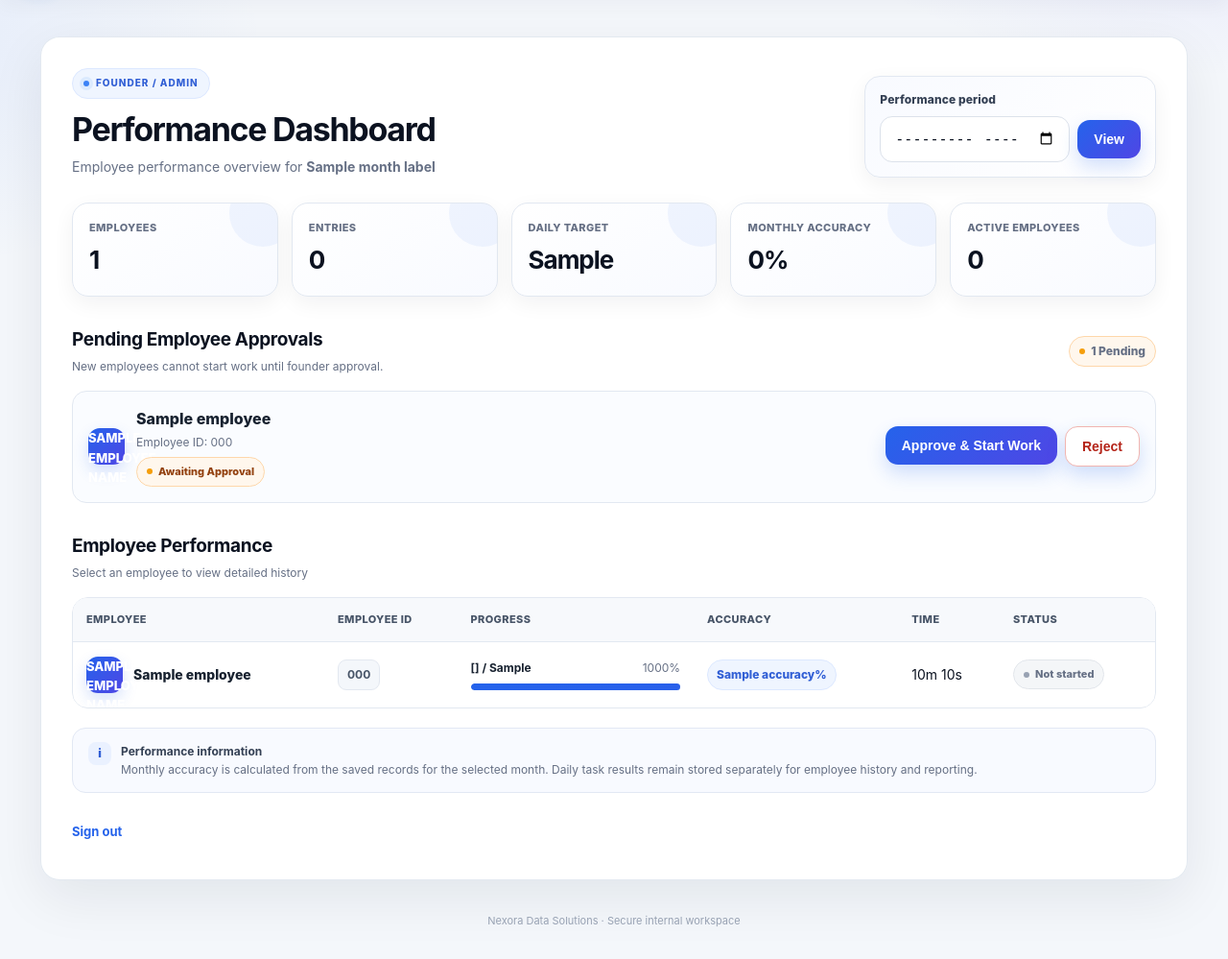
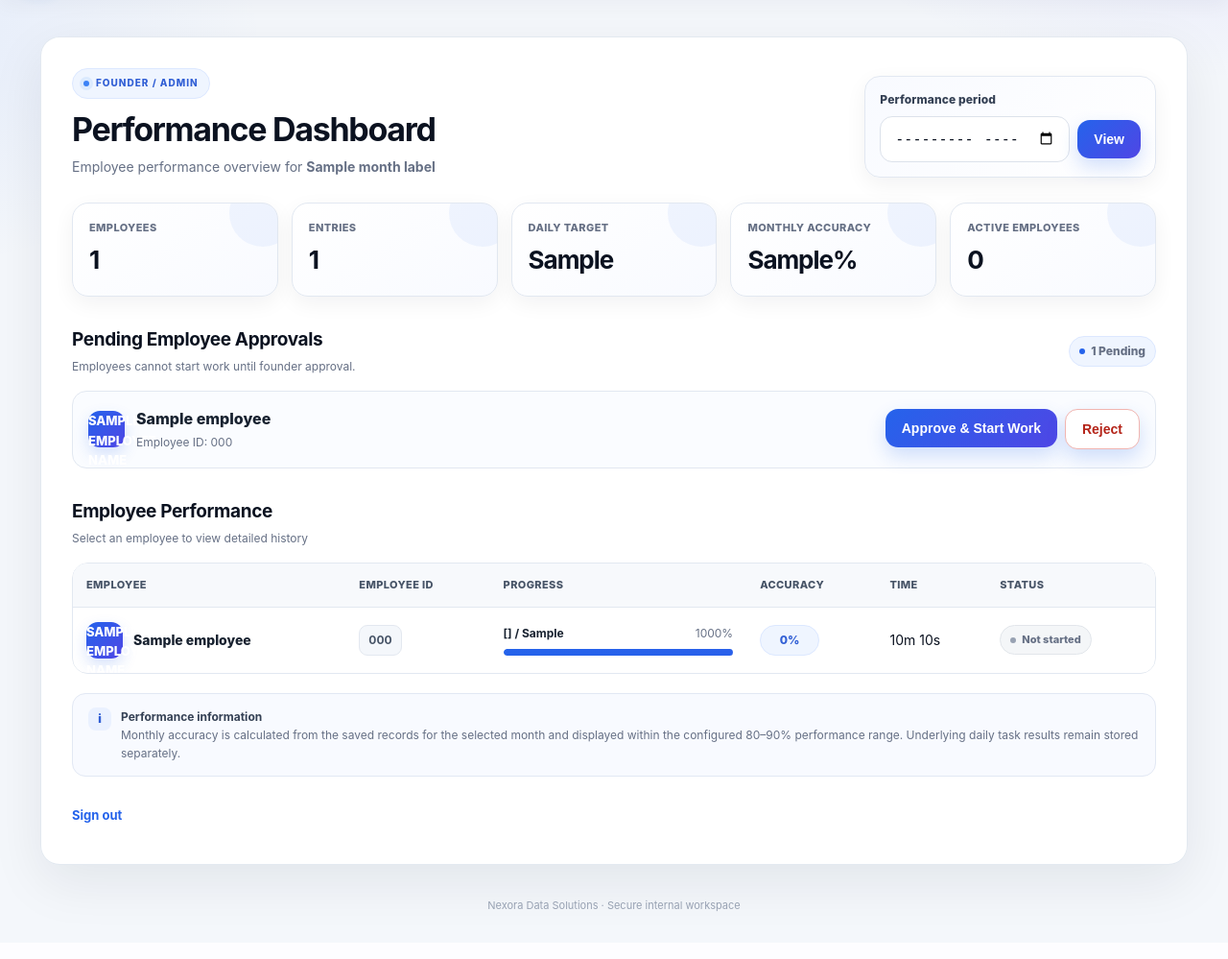
Before and after one commit to ankitsingh9939663322-bot/Employee--data-entry-portals, a Flask app: template templates/founder.html in a window 1280 px wide. Shown: the part 65-1064 px from the top of the page at 96% size. After the commit the page ends 1015 px from the top, so only its background shows below. Run offline with Flask 3, Linux system fonts and the light colour scheme; the template is opened without the code that fills it: most values are stand-ins (such as "Sample title", 1, 10 or a date in 2020); some libraries are stand-ins or nearby versions.

Commit message:
Update founder.html

```diff
--- a/templates/founder.html
+++ b/templates/founder.html
@@ -18,6 +18,10 @@
     >
 
     <style>
+
+        /* -------------------------------------------------
+           PREMIUM FOUNDER DASHBOARD
+        ------------------------------------------------- */
 
         .dashboard-hero {
             display:flex;
@@ -243,16 +247,6 @@
             background:#98a2b3;
         }
 
-        .status-pending {
-            color:#92400e;
-            background:#fff7ed;
-            border:1px solid #fed7aa;
-        }
-
-        .status-pending:before {
-            background:#f59e0b;
-        }
-
         .dashboard-note {
             display:flex;
             align-items:flex-start;
@@ -290,6 +284,7 @@
             padding:8px 0;
             font-size:13px;
         }
+
 
         /* -------------------------------------------------
            FOUNDER APPROVAL PANEL
@@ -346,6 +341,11 @@
             border:1px solid #f1b5b0 !important;
         }
 
+
+        /* -------------------------------------------------
+           MOBILE
+        ------------------------------------------------- */
+
         @media(max-width:700px) {
 
             .dashboard-hero {
@@ -398,6 +398,10 @@
 <body>
 
 
+<!-- =====================================================
+     HEADER
+===================================================== -->
+
 <div class="header">
 
     <div class="brand">
@@ -406,6 +410,10 @@
 
 </div>
 
+
+<!-- =====================================================
+     MAIN CONTAINER
+===================================================== -->
 
 <div class="container">
 
@@ -473,47 +481,6 @@
              SUMMARY STATISTICS
         ================================================== -->
 
-        {% set total_employees = report_rows|length %}
-
-        {% set total_entries = 0 %}
-
-        {% set total_correct = 0 %}
-
-        {% set active_count = 0 %}
-
-        {% for row in report_rows %}
-
-            {% set total_entries =
-                total_entries + row.completed
-            %}
-
-            {% set total_correct =
-                total_correct + row.correct
-            %}
-
-            {% if row.completed > 0 %}
-
-                {% set active_count =
-                    active_count + 1 %}
-
-            {% endif %}
-
-        {% endfor %}
-
-
-        {% if total_entries > 0 %}
-
-            {% set overall_accuracy =
-                (total_correct / total_entries * 100)|round(1)
-            %}
-
-        {% else %}
-
-            {% set overall_accuracy = 0 %}
-
-        {% endif %}
-
-
         <div class="stats">
 
 
@@ -524,7 +491,7 @@
                 Employees
 
                 <b>
-                    {{ total_employees }}
+                    {{ rows|length }}
                 </b>
 
             </div>
@@ -576,7 +543,22 @@
                 Active Employees
 
                 <b>
+
+                    {% set active_count = 0 %}
+
+                    {% for row in rows %}
+
+                        {% if row.completed > 0 %}
+
+                            {% set active_count =
+                                active_count + 1 %}
+
+                        {% endif %}
+
+                    {% endfor %}
+
                     {{ active_count }}
+
                 </b>
 
             </div>
@@ -587,9 +569,6 @@
 
         <!-- =================================================
              PENDING FOUNDER APPROVALS
-
-             IMPORTANT:
-             Only NEW/PENDING employees appear here.
         ================================================== -->
 
         {% if pending_employees %}
@@ -605,13 +584,12 @@
                     </h2>
 
                     <span>
-                        New employees cannot start work
-                        until founder approval.
+                        Employees cannot start work until founder approval.
                     </span>
 
                 </div>
 
-                <span class="status-badge status-pending">
+                <span class="status-badge status-progress">
                     {{ pending_count }} Pending
                 </span>
 
@@ -647,17 +625,6 @@
                             <span class="approval-id">
                                 Employee ID:
                                 {{ employee.employee_code }}
-                            </span>
-
-                            <span
-                                style="
-                                    display:block;
-                                    margin-top:5px;
-                                "
-                            >
-                                <span class="status-badge status-pending">
-                                    Awaiting Approval
-                                </span>
                             </span>
 
                         </div>
@@ -797,7 +764,7 @@
                 <tbody>
 
 
-                {% for row in report_rows %}
+                {% for row in rows %}
 
                     <tr>
 
@@ -818,7 +785,7 @@
 
                                     <a
                                         href="{{ url_for(
-                                            'employee_history',
+                                            'founder_employee',
                                             employee_id=row.employee.id
                                         ) }}"
                                     >
@@ -865,14 +832,12 @@
 
                                         {% if daily_target %}
 
-                                            {{
-                                                (
+                                            {{ (
                                                 row.completed
                                                 /
                                                 daily_target
                                                 * 100
-                                                )|round(0)
-                                            }}%
+                                            )|round(0) }}%
 
                                         {% else %}
 
@@ -891,16 +856,12 @@
                                         class="mini-progress-fill"
                                         style="
                                             width:
-                                            {{
-                                                (
+                                            {{ (
                                                 row.completed
                                                 /
                                                 daily_target
                                                 * 100
-                                                )
-                                                if daily_target
-                                                else 0
-                                            }}%;
+                                            ) if daily_target else 0 }}%;
                                         "
                                     ></div>
 
@@ -915,11 +876,23 @@
 
                         <td>
 
+                            {% if row.completed > 0 %}
+
                                 <span class="accuracy-badge">
 
                                     {{ row.accuracy }}%
 
                                 </span>
+
+                            {% else %}
+
+                                <span class="accuracy-badge">
+
+                                    0%
+
+                                </span>
+
+                            {% endif %}
 
                         </td>
 
@@ -928,14 +901,14 @@
 
                         <td>
 
-                            {% if row.seconds %}
+                            {% if row.result %}
 
                                 {% set minutes =
-                                    row.seconds // 60
+                                    row.result.seconds // 60
                                 %}
 
                                 {% set seconds =
-                                    row.seconds % 60
+                                    row.result.seconds % 60
                                 %}
 
                                 {% if minutes > 0 %}
@@ -1010,10 +983,7 @@
 
                         <td
                             colspan="6"
-                            style="
-                                text-align:center;
-                                padding:35px;
-                            "
+                            style="text-align:center;padding:35px;"
                         >
 
                             <strong>
@@ -1062,9 +1032,10 @@
                 <br>
 
                 Monthly accuracy is calculated from the saved
-                records for the selected month. Daily task
-                results remain stored separately for employee
-                history and reporting.
+                records for the selected month and displayed
+                within the configured 80–90% performance range.
+                Underlying daily task results remain stored
+                separately.
 
             </div>
 
@@ -1073,7 +1044,7 @@
 
         <!-- =================================================
              LOGOUT
-        ================================================== -->
+        ================================================= -->
 
         <a
             class="logout-link"
@@ -1088,6 +1059,10 @@
 </div>
 
 
+<!-- =====================================================
+     FOOTER
+===================================================== -->
+
 <div class="site-footer">
     Nexora Data Solutions · Secure internal workspace
 </div>
```
Lines whose indentation alone changed are shown as unchanged.
